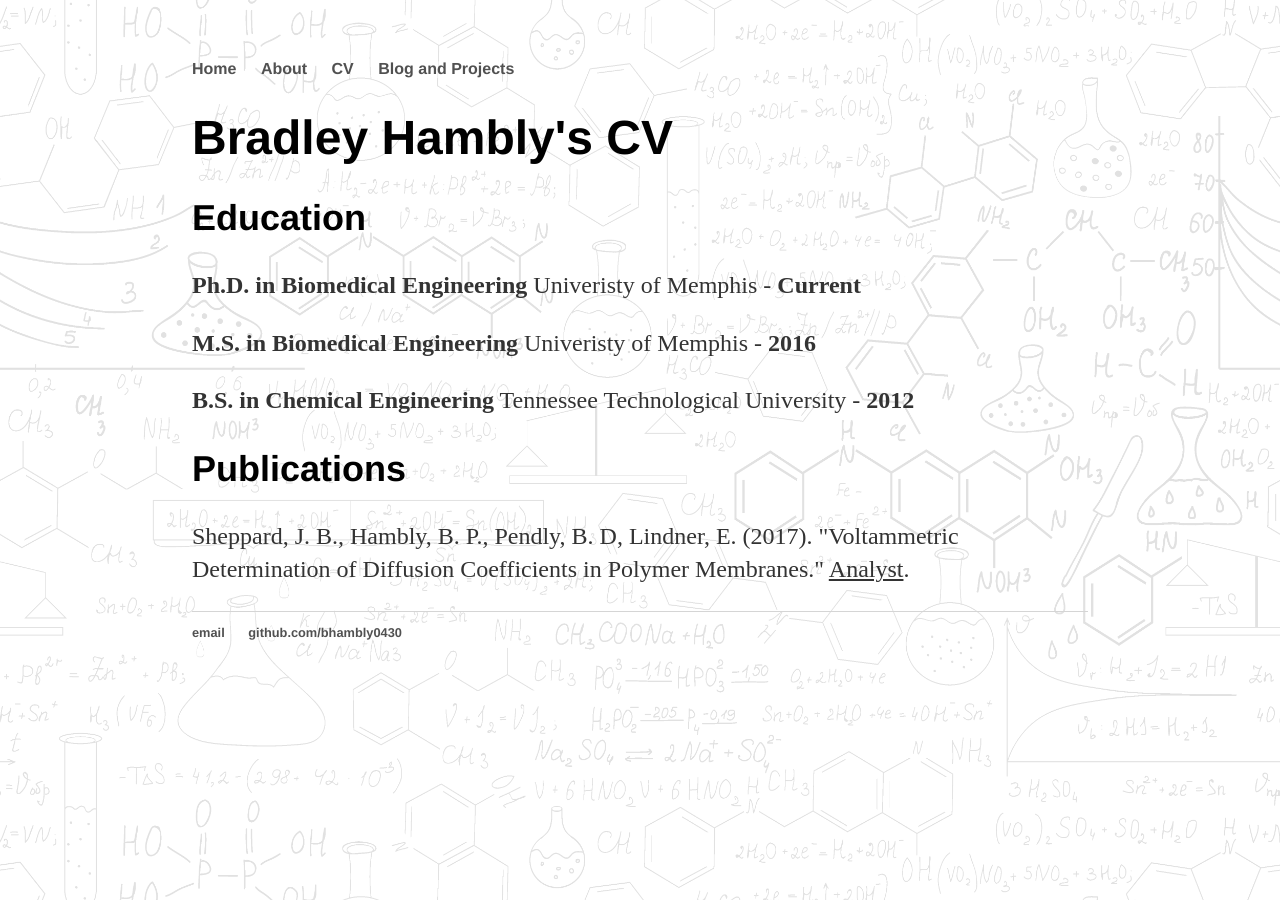
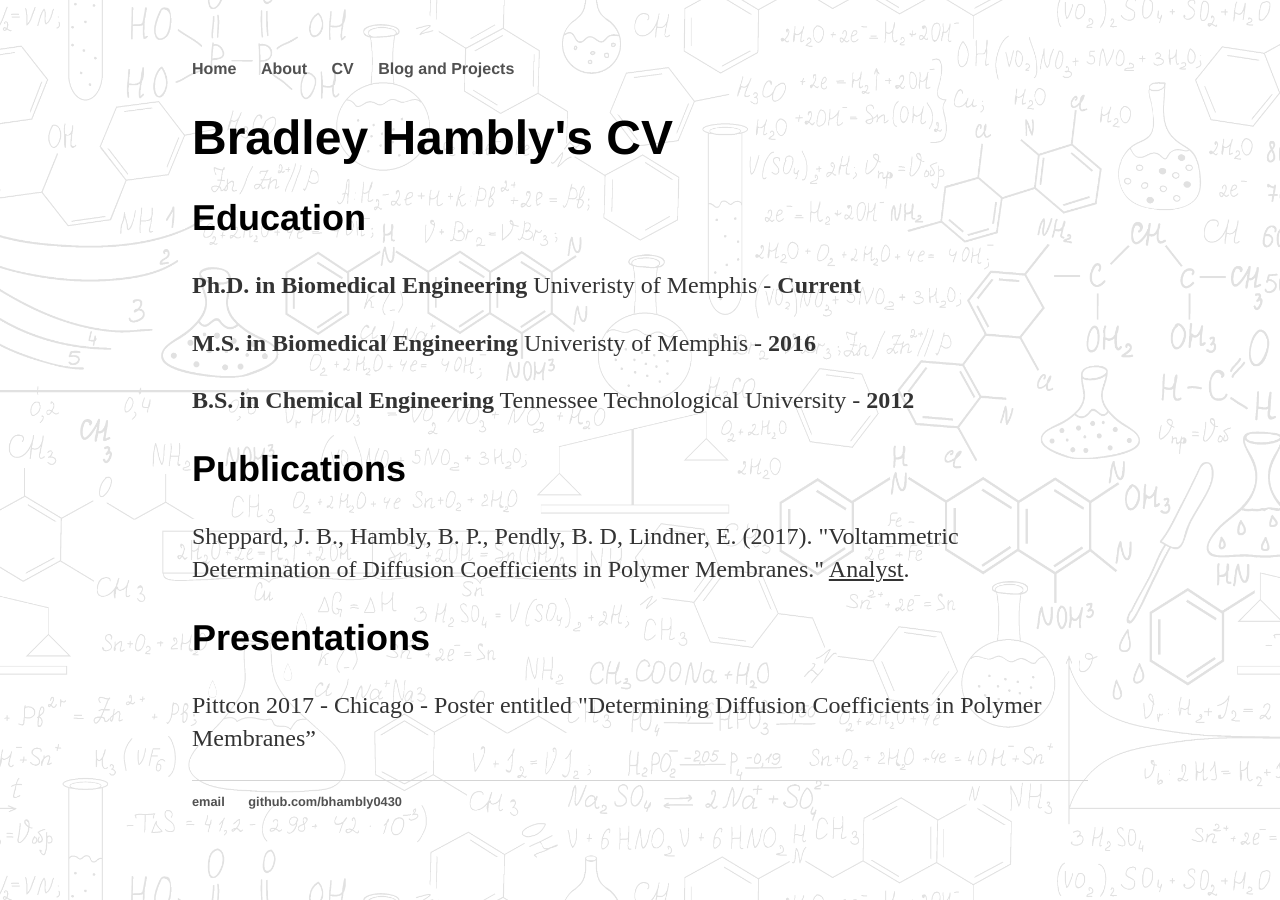
Before and after one commit to bhambly0430/bhambly0430.github.io, a Jekyll site: the page built from CV/index.html, in a window 1280 px wide. Built offline with Jekyll 4.4.1, drawn with Linux system fonts in a browser that asks for light colours.

Commit message:
Update index.html

```diff
--- a/CV/index.html
+++ b/CV/index.html
@@ -22,5 +22,9 @@ Tennessee Technological University - <b>2012</b>
   Sheppard, J. B., Hambly, B. P., Pendly, B. D, Lindner, E. (2017). "Voltammetric Determination of Diffusion Coefficients in Polymer Membranes." <u>Analyst</u>.
 </p>
 
+<h2>Presentations</h2>
+<p>
+  Pittcon 2017 - Chicago - Poster entitled "Determining Diffusion Coefficients in Polymer Membranes”
+  </p>
 
 </div><!-- /.blurb -->
```
